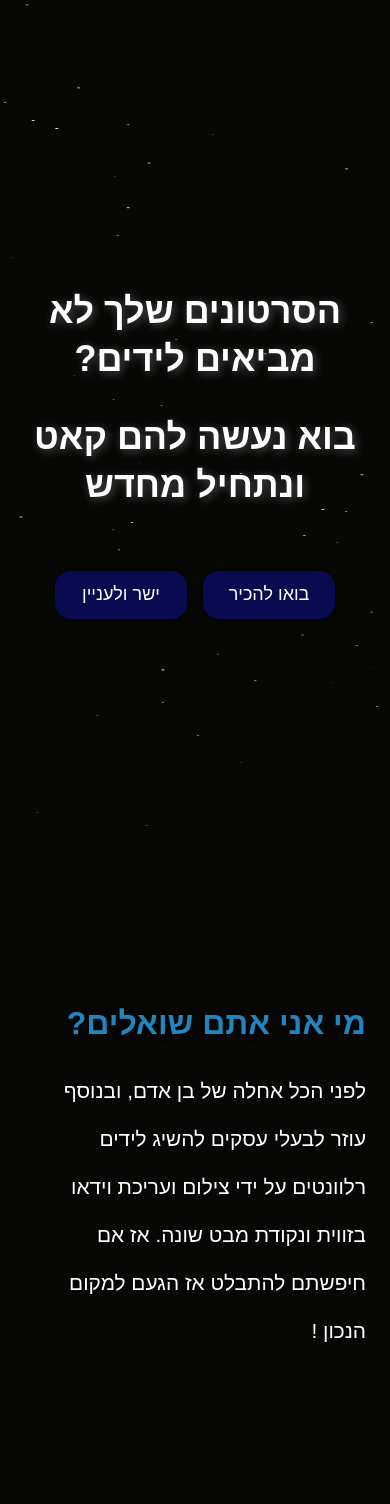
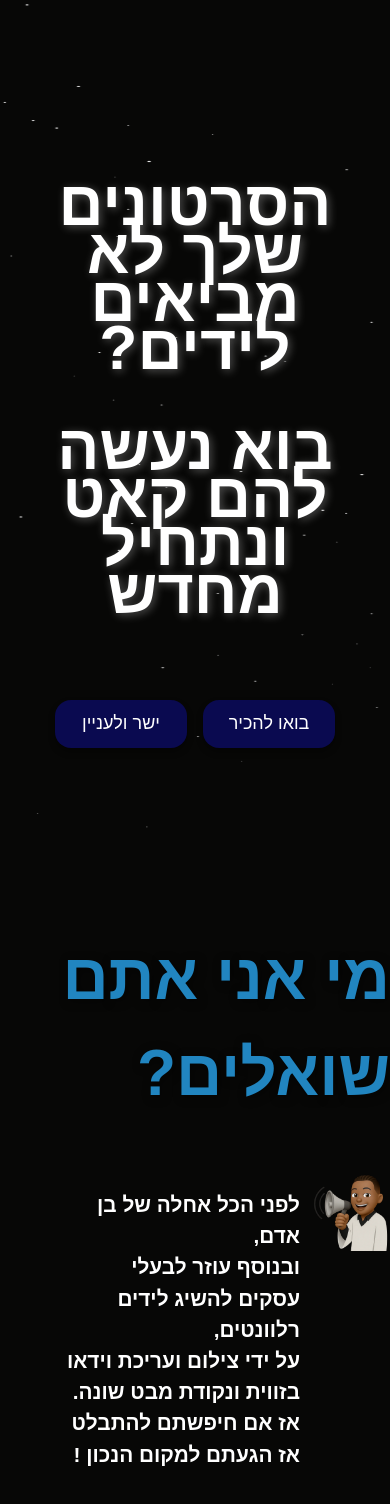
Before and after one commit to HayluMulu/get-a-show, a React (Vite) app: page / in a window 390 px wide. Shown: the top 1504 px of the page. Built offline with nearby package versions, Linux system fonts and the light colour scheme.

Commit message:
geta megaphone

```diff
--- a/src/sections/About/AboutSection.css
+++ b/src/sections/About/AboutSection.css
@@ -2,7 +2,6 @@
   direction: rtl;
   display: flex;
   min-height: 100vh;
-  padding: 6rem 1.5rem;
   animation: fadeIn 1.5s ease-out;
 }
 
@@ -11,7 +10,7 @@
 }
 
 .about-title {
-  font-size: 2rem;
+  font-size: 4rem;
   font-weight: 600;
   margin-bottom: 1rem;
   text-shadow: 2px 2px 10px rgba(0, 0, 0, 0.5);
@@ -19,7 +18,59 @@
 }
 
 .about-text {
-  font-size: 1.3rem;
+  font-size: 2rem;
   line-height: 3rem;
   color: #ffffff;
 }
+
+.megaphone-container {
+  display: flex;
+  align-items: flex-start;
+  gap: 10px;
+  overflow: hidden;
+  margin-top: 50px;
+}
+
+.megaphone-icon {
+  width: 100px;
+  height: 100px;
+}
+
+.megaphone-text {
+  font-size: 2.6rem;
+  font-weight: bold;
+  white-space: nowrap;
+  display: flex;
+  margin-top: 18px;
+  flex-wrap: wrap;
+  width: 60%;
+  color: #ffffff;
+}
+
+.sentence {
+  text-wrap: auto;
+  display: inline-block;
+  transform: translateX(50px);
+  opacity: 0;
+  transition: transform 2s ease, opacity 2s ease;
+}
+
+.sentence.show {
+  transform: translateX(0);
+  opacity: 1;
+}
+
+@media (max-width: 640px) {
+  .megaphone-icon {
+    width: 80px;
+    height: 80px;
+  }
+
+  .megaphone-text {
+    font-size: 1.3rem;
+  }
+
+  .about-text {
+    font-size: 2rem;
+  }
+}
--- a/src/sections/About/AboutSection.tsx
+++ b/src/sections/About/AboutSection.tsx
@@ -1,4 +1,4 @@
-import React from "react";
+import React, { useEffect, useRef, useState } from "react";
 import './AboutSection.css';
 import { ABOUT_HEADLINE, ABOUT_TEXT } from "./consts";
 
@@ -7,11 +7,54 @@ type AboutSectionProps = {
 };
 
 export const AboutSection = ({ aboutRef }: AboutSectionProps) => {
+  const [show, setShow] = useState(false);
+  const sectionRef = useRef<HTMLDivElement>(null);
+
+  useEffect(() => {
+    const observer = new IntersectionObserver(
+      ([entry]) => {
+        if (entry.isIntersecting) {
+          setShow(true);
+          observer.disconnect();
+        }
+      },
+      { threshold: 0.3 }
+    );
+
+    if (sectionRef.current) {
+      observer.observe(sectionRef.current);
+    }
+
+    return () => observer.disconnect();
+  }, []);
+
+  // חיתוך לפי משפטים ופסיקים
+  const sentences = ABOUT_TEXT.match(/[^\.!?\,]+[\.!?\,]?/g) || [];
+
   return (
-    <section ref={aboutRef} className="about-section">
+    <section ref={(el:HTMLDivElement) => {
+      sectionRef.current = el;
+      if (aboutRef) aboutRef.current = el;
+    }} className="about-section">
       <div className="about-content">
-        <h2 className="about-title">{ABOUT_HEADLINE}</h2>
-        <p className="about-text">{ABOUT_TEXT}</p>
+        <h1 className="about-title">{ABOUT_HEADLINE}</h1>
+        <div className="megaphone-container">
+          <img
+            src={"geta_emoji_megaphone.png"}
+            alt="Megaphone"
+            className="megaphone-icon"
+          />
+          <p className="megaphone-text">
+            {sentences.map((sentence, index) => (
+              <span
+                key={index}
+                className={`sentence ${show ? "show" : ""}`}
+                style={{ transitionDelay: `${index * 700}ms` }}>
+                {sentence.trim()}&nbsp;
+              </span>
+            ))}
+          </p>
+        </div>
       </div>
     </section>
   );
--- a/src/sections/About/consts.ts
+++ b/src/sections/About/consts.ts
@@ -1,4 +1,4 @@
 export const ABOUT_HEADLINE = `מי אני אתם שואלים?`
-export const ABOUT_TEXT = ` לפני הכל אחלה של בן אדם, ובנוסף עוזר לבעלי עסקים להשיג לידים רלוונטים על ידי צילום ועריכת וידאו בזווית ונקודת מבט שונה.
-אז אם חיפשתם להתבלט אז הגעם למקום הנכון !
+export const ABOUT_TEXT = ` לפני הכל אחלה של בן אדם, ובנוסף עוזר לבעלי עסקים להשיג לידים רלוונטים, על ידי צילום ועריכת וידאו בזווית ונקודת מבט שונה.
+אז אם חיפשתם להתבלט אז הגעתם למקום הנכון !
 `
--- a/src/sections/Entry/EntrySection.css
+++ b/src/sections/Entry/EntrySection.css
@@ -19,7 +19,7 @@
 }
 
 .entry-title {
-  font-size: 1.5rem;
+  font-size:2.6rem;
   line-height: 3rem;
   font-weight: bold;
   margin-bottom: 2rem;
--- a/src/sections/Entry/EntrySection.tsx
+++ b/src/sections/Entry/EntrySection.tsx
@@ -4,8 +4,6 @@ import {
   LETS_MEET,
   STRAIGHT_TO_THE_POINT,
 } from "./consts";
-import Lottie from "lottie-react";
-import animationData from "../../assets/animations/ufo.json";
 import "./EntrySection.css";
 
 type EntrySectionProps = {
```
Also changed, not shown: public/geta_emoji_megaphone.png (added).
